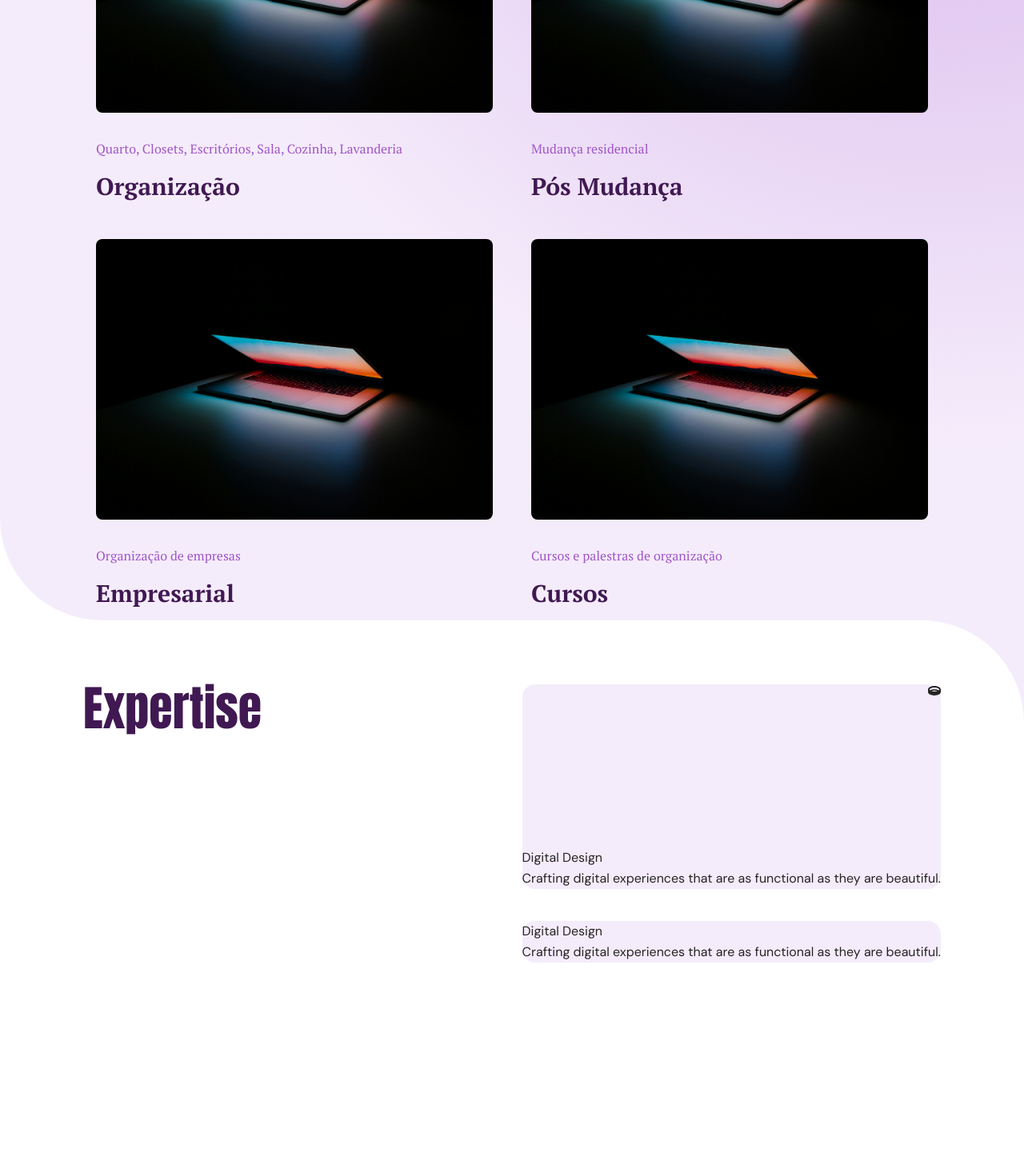
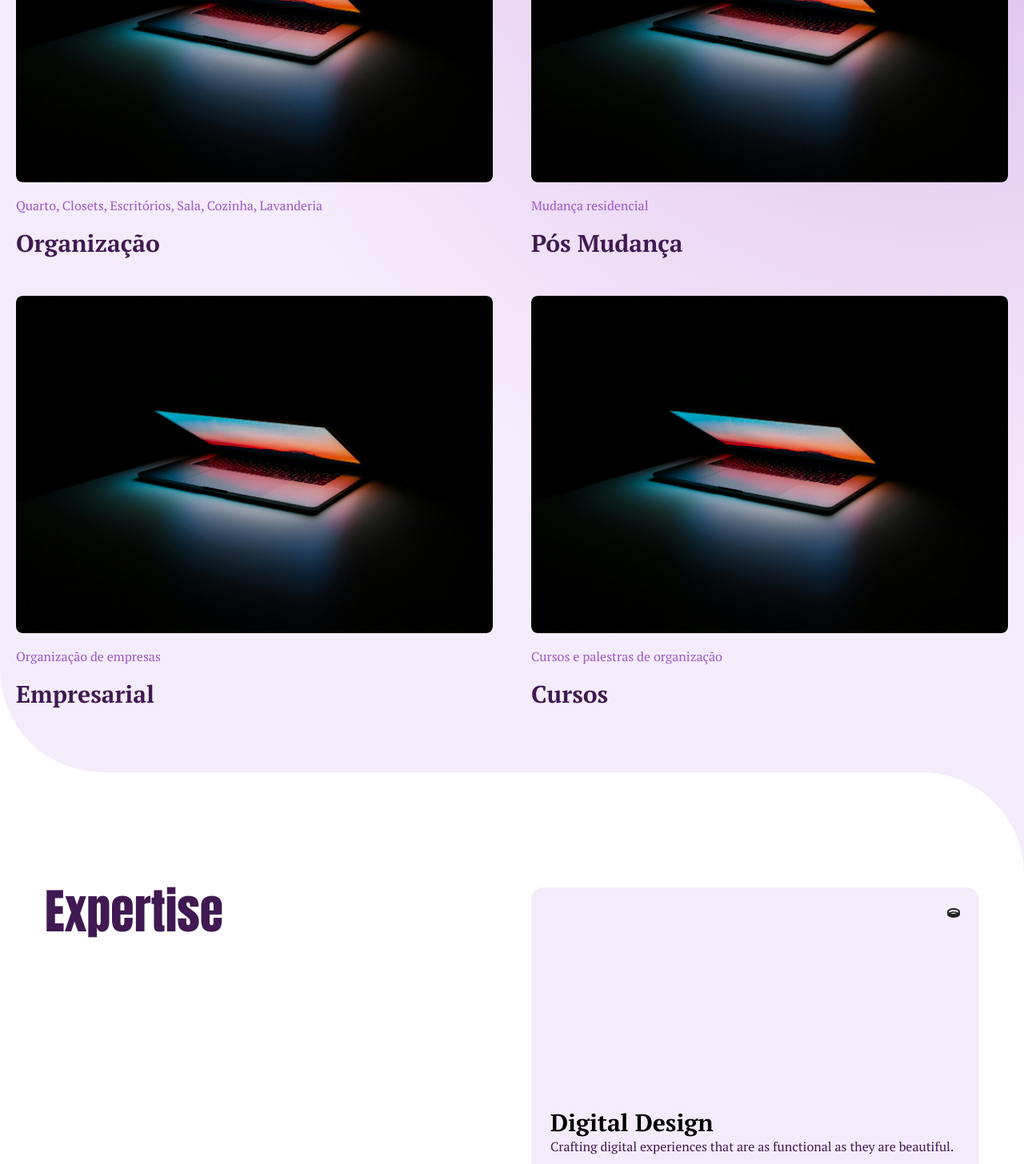
Before and after one commit to junioralvesbr/site-leticiamartins, a Next.js app: page / in a window 1280 px wide. Shown: the part 1330-2786 px from the top of the page at 80% size. Built offline with nearby package versions, Linux system fonts and the light colour scheme.

Commit message:
ajustes no tamanho da interface e houver dos serviços

```diff
--- a/src/app/page.tsx
+++ b/src/app/page.tsx
@@ -8,29 +8,32 @@ export default function Home() {
     <div className="min-h-dvh max-w-screen bg-white">
 
       <nav className="sticky top-0 z-50 py-4 backdrop-blur-xl bg-[rgba(255,255,255,0.7)]">
-        <div className="max-w-6xl mx-auto px-5 lg:px-10">
+        <div className="max-w-7xl mx-auto px-5 lg:px-10">
           <NavBar />
         </div>
       </nav>
 
       <header className="bg-degrade">
         <div className="bg-white rounded-bl-12xl pb-20">
-          <div className="max-w-6xl mx-auto px-5 lg:px-10">
+          <div className="max-w-7xl mx-auto px-5 lg:px-10">
             <Hero />
           </div>
         </div>
       </header>
 
       <main>
-        <section data-name="nossos-servicos" className="bg-degrade rounded-tr-12xl rounded-bl-12xl pt-20">
-          <div className="max-w-6xl mx-auto h-full px-5 lg:px-10">
+        <section
+          data-name="nossos-servicos"
+          className="bg-degrade rounded-tr-12xl rounded-bl-12xl py-20"
+        >
+          <div className="max-w-7xl mx-auto h-full px-5">
             <Services />
           </div>
         </section>
 
         <section data-name="expertises" className="bg-third h-screen">
           <div className="bg-white rounded-tr-12xl pt-20">
-            <div className="max-w-6xl mx-auto h-full px-5 lg:px-10">
+            <div className="max-w-7xl mx-auto h-full px-5 lg:px-10">
               <Expertise />
             </div>
           </div>
--- a/src/components/Expertise.tsx
+++ b/src/components/Expertise.tsx
@@ -4,31 +4,43 @@ import { FaRing } from "react-icons/fa6";
 
 export default function Expertise() {
   return (
-    <div className="flex justify-between gap-20">
-      <div className="">
+    <div className="grid grid-cols-1 md:grid-cols-2 gap-12 p-4 mt-12">
+      <div className="flex-auto">
         <SubTitleH2>Expertise</SubTitleH2>
       </div>
 
       <div className="h-screen flex flex-col gap-10">
-        <div className="bg-third flex flex-col justify-between rounded-2xl w-full min-h-64">
+        <div className="bg-third flex flex-col justify-between rounded-2xl w-full min-h-[360px] p-6">
           <div className="flex justify-end-safe">
             <FaRing />
           </div>
           <div>
-            <p>Digital Design</p>
+            <p className="text-3xl font-ptSerif font-bold text-black">
+              Digital Design
+            </p>
 
-            <p>
+            <p className="text-base font-ptSerif text-primary">
               Crafting digital experiences that are as functional as they are beautiful.
             </p>
           </div>
         </div>
 
-        <div className="bg-third rounded-2xl">
-          <p>Digital Design</p>
-          <p>
-            Crafting digital experiences that are as functional as they are beautiful.
-          </p>
+        <div className="bg-third flex flex-col justify-between rounded-2xl w-full min-h-64 p-6">
+          <div className="flex justify-end-safe">
+            <FaRing />
+          </div>
+          <div>
+            <p className="text-3xl font-ptSerif font-bold text-black">
+              Web Development
+            </p>
+
+            <p className="text-base font-ptSerif text-primary">
+              Crafting digital experiences that are as functional as they are beautiful.
+            </p>
+          </div>
         </div>
+
+
       </div>
     </div>
   )
--- a/src/components/Sevices.tsx
+++ b/src/components/Sevices.tsx
@@ -33,7 +33,7 @@ export default function Services() {
       </h2>
 
       <motion.div
-        className="grid grid-cols-1 md:grid-cols-2 gap-12 p-4 mt-12"
+        className="grid grid-cols-1 md:grid-cols-2 gap-12 mt-20"
         initial={{ opacity: 0, transform: "translateY(100px)" }}
         whileInView={{ opacity: 1, transform: "translateY(0px)" }}
         transition={{
@@ -41,13 +41,15 @@ export default function Services() {
         }}>
         {data.map((item, index) => (
           <article key={index} className="flex flex-col gap-4">
+            <div className="overflow-hidden rounded-lg">
               <Image
                 src={item.image}
                 alt="Serviços"
                 width={500}
                 height={500}
-              className="w-full h-auto rounded-lg mb-4 hover:scale-105 transition-all duration-1000"
+                className="w-full h-auto rounded-lg hover:scale-105 transition-all duration-300 ease-in-out"
               />
+            </div>
             <p className="text-secondary font-ptSerif">
               {item.description}
             </p>
```
Lines whose indentation alone changed are shown as unchanged.
